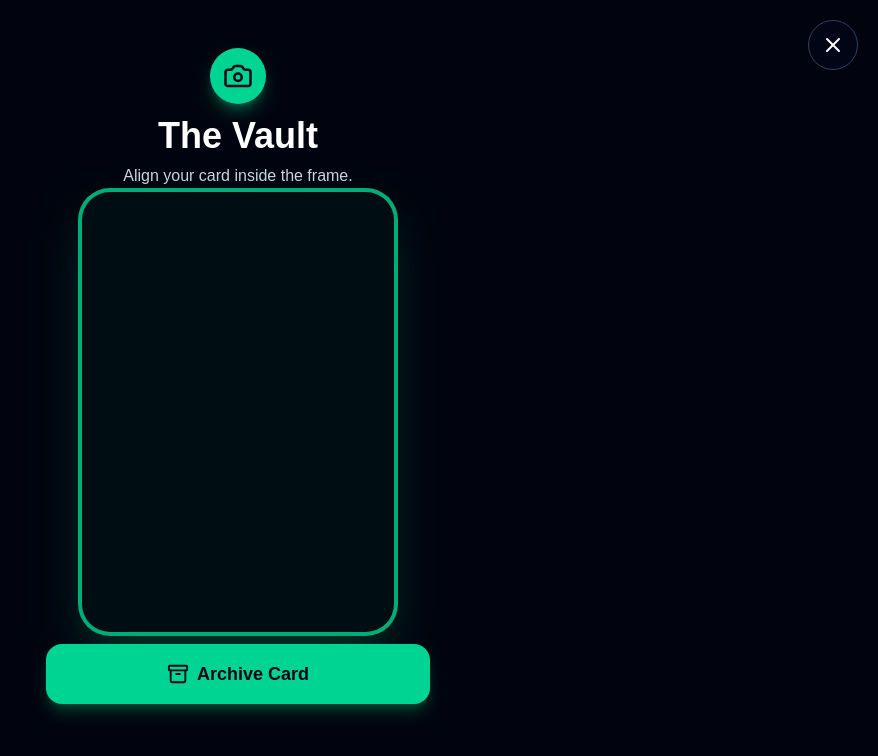
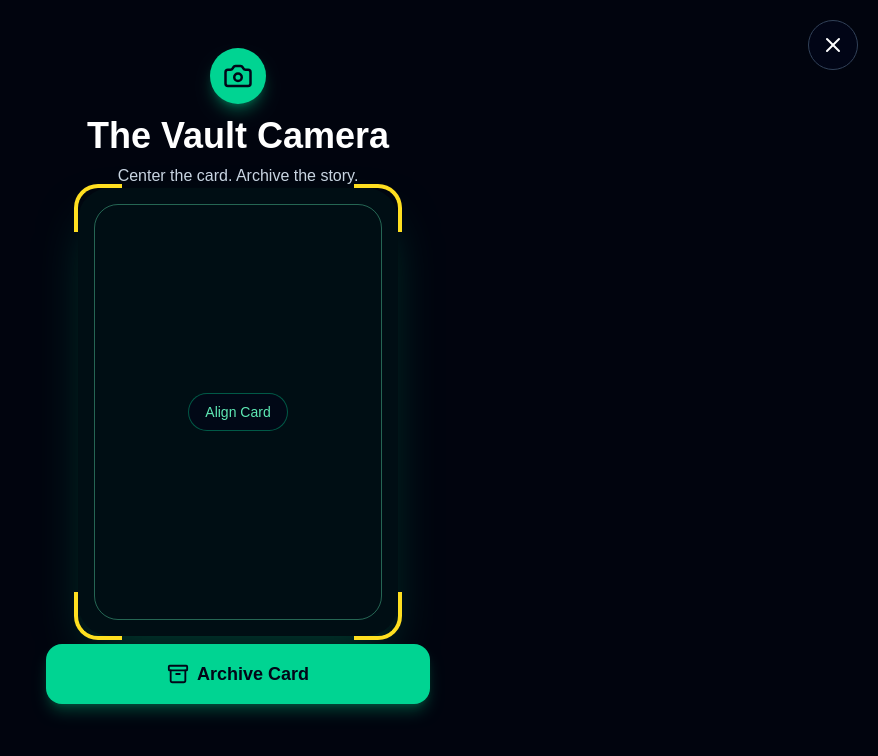
Before and after one commit to tjschulze/pokemon-vault, a Next.js app: page / in a window 1280 px wide. Both pictures are taken after a click on the button "Add Card". Shown: the top 756 px of the page, without its empty margins (402-1280 px from the left). Built offline with nearby package versions, Linux system fonts and the light colour scheme; no server answers; the database is empty.

Commit message:
Live CameraExp update 2 - brass corners

```diff
--- a/components/CameraExperience.tsx
+++ b/components/CameraExperience.tsx
@@ -154,14 +154,30 @@ export function CameraExperience({
             <Camera size={30} />
           </div>
 
-          <h1 className="text-4xl font-black">The Vault</h1>
-          <p className="mt-2 text-slate-300">
-            Align your card inside the frame.
-          </p>
+          <h1 className="text-4xl font-black">The Vault Camera</h1>
+            <p className="mt-2 text-slate-300">
+              Center the card. Archive the story.
+            </p>
         </div>
 
         <div className="mx-auto w-full max-w-xs">
-          <div className="aspect-[2.5/3.5] rounded-[2rem] border-4 border-emerald-400/80 shadow-2xl shadow-emerald-500/30 bg-emerald-400/5 backdrop-blur-[1px]" />
+          <div className="relative aspect-[2.5/3.5] rounded-[2rem] bg-emerald-400/5 backdrop-blur-[1px] shadow-2xl shadow-emerald-500/30">
+            {/* Vault frame corners */}
+            <div className="absolute -top-1 -left-1 h-12 w-12 border-t-4 border-l-4 border-yellow-300 rounded-tl-3xl" />
+            <div className="absolute -top-1 -right-1 h-12 w-12 border-t-4 border-r-4 border-yellow-300 rounded-tr-3xl" />
+            <div className="absolute -bottom-1 -left-1 h-12 w-12 border-b-4 border-l-4 border-yellow-300 rounded-bl-3xl" />
+            <div className="absolute -bottom-1 -right-1 h-12 w-12 border-b-4 border-r-4 border-yellow-300 rounded-br-3xl" />
+
+            {/* soft inner guide */}
+            <div className="absolute inset-4 rounded-[1.5rem] border border-emerald-300/40" />
+
+            <div className="absolute inset-0 flex items-center justify-center">
+              <div className="rounded-full bg-slate-950/70 border border-emerald-400/40 px-4 py-2 text-sm text-emerald-300">
+                Align Card
+              </div>
+            </div>
+          </div>
+
           <p className="mt-4 text-sm text-emerald-300">
             Every card has a story. Every story deserves a home.
           </p>
@@ -176,7 +192,7 @@ export function CameraExperience({
             className="mx-auto w-full max-w-sm rounded-2xl bg-emerald-400 px-6 py-4 text-slate-950 font-black text-lg shadow-lg shadow-emerald-500/30 disabled:opacity-50 flex items-center justify-center gap-2"
           >
             <Archive size={22} />
-            {archiving ? "Archiving..." : "Archive Card"}
+            {archiving ? "Creating Passport..." : "Archive Card"}
           </button>
         </div>
       </div>
```
